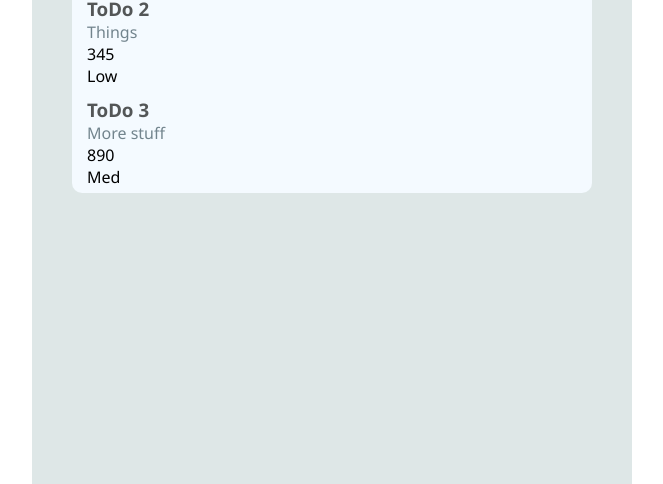
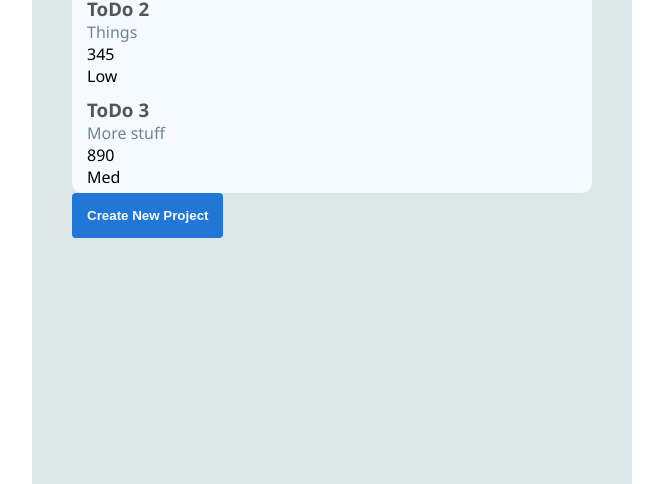
Before and after one commit to tjacobko/todo-list, a website built with webpack: page dist/index.html in a window 1280 px wide. Shown: the part 316-800 px from the top of the page, without its empty margins (308-971 px from the left). Built offline with nearby package versions, Linux system fonts and the light colour scheme.

Commit message:
Added pop up form for new project. Functionality to be added.

```diff
--- a/src/index.js
+++ b/src/index.js
@@ -2,6 +2,19 @@ import { project } from "./project"
 import { todo } from "./todo"
 
 const content = document.getElementById("content")
+const openProjectBtn = document.querySelector(".new-project")
+const closeProjectBtn = document.getElementById("close-project")
+
+const openProjectForm = () => {
+    document.getElementById("project-form").style.display = "flex"
+}
+
+const closeProjectForm = () => {
+    document.getElementById("project-form").style.display = "none"
+}
+
+openProjectBtn.addEventListener("click", openProjectForm)
+closeProjectBtn.addEventListener("click", closeProjectForm)
 
 let projects = []
 
@@ -73,7 +86,7 @@ const display = () => {
         })
         card.appendChild(task_list)
 
-        content.appendChild(card)
+        content.insertBefore(card, openProjectBtn)
     })
 }
 
```
Also changed, not shown: dist/index.html, dist/main.js, dist/styles.css.
